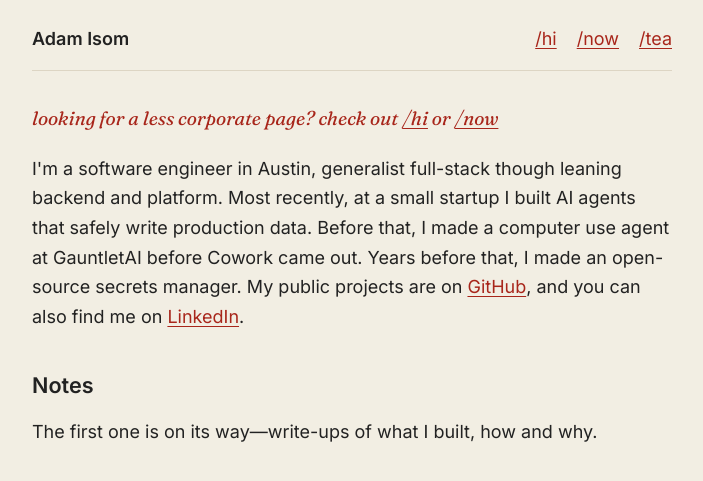
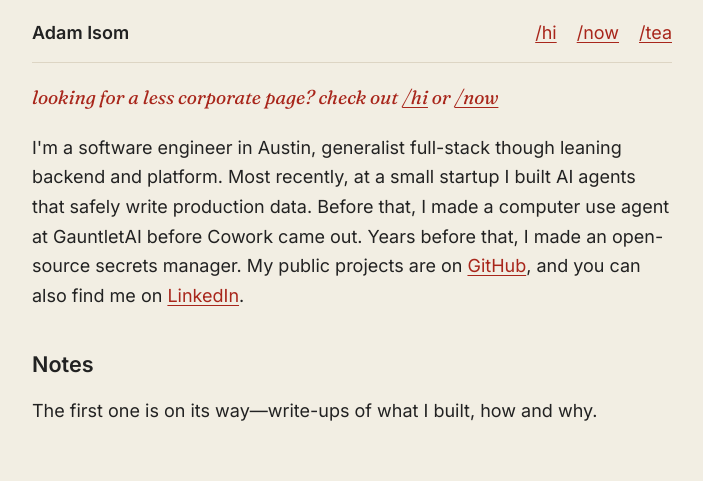
Before and after one commit to adamisom/adamisom.github.io, a Jekyll site: the page built from index.html, in a window 1280 px wide. Shown: the top 481 px of the page, without its empty margins (288-991 px from the left). Built offline with Jekyll 4.4.1, drawn with Linux system fonts in a browser that asks for light colours.

Commit message:
home: tighter spacing above and below the header

```diff
--- a/css/site.css
+++ b/css/site.css
@@ -48,9 +48,9 @@ a:focus-visible { outline: 2px solid var(--link); outline-offset: 2px; }
   justify-content: space-between;
   align-items: baseline;
   gap: 0.5rem 1.25rem;
-  padding: 1.5rem 0 1rem;
+  padding: 1.1rem 0 0.9rem;
   border-bottom: 1px solid var(--rule);
-  margin-bottom: 2rem;
+  margin-bottom: 1.1rem;
 }
 .site-name { font-weight: 600; color: var(--text); text-decoration: none; }
 .site-header nav { display: flex; gap: 1.25rem; }
```
